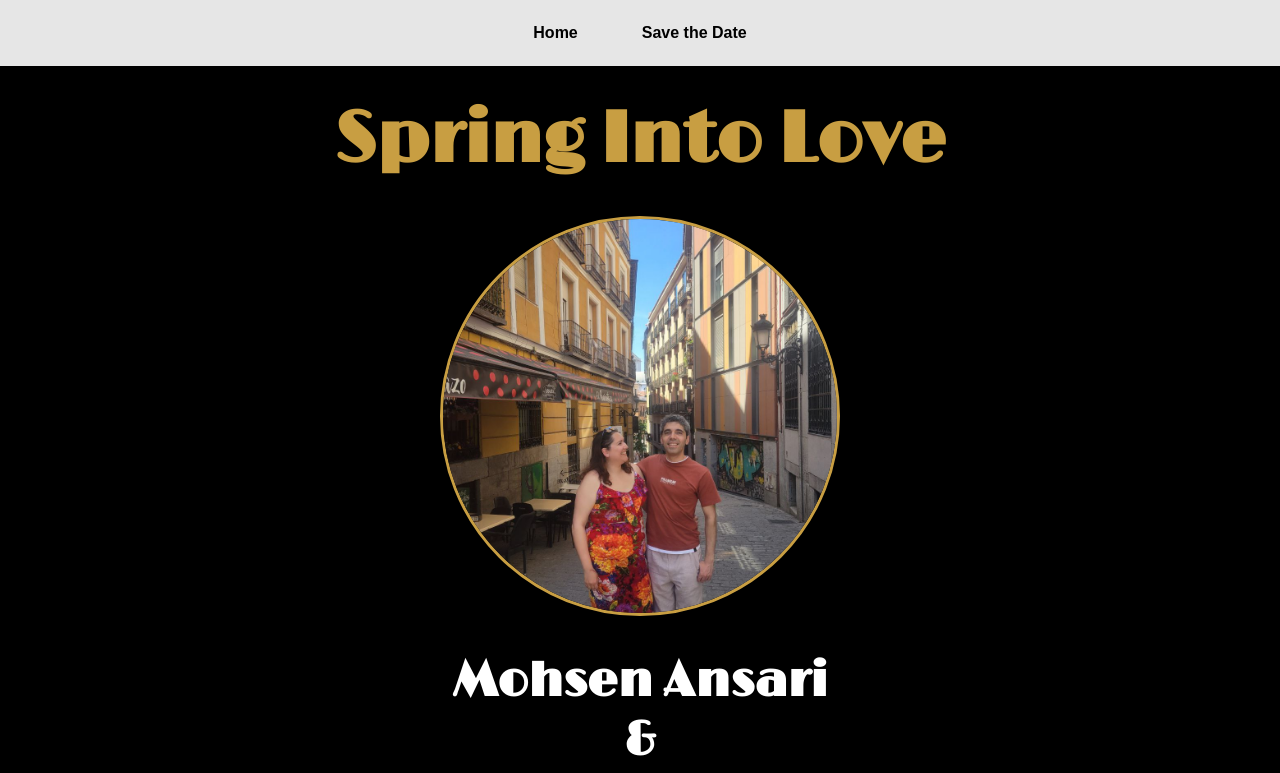
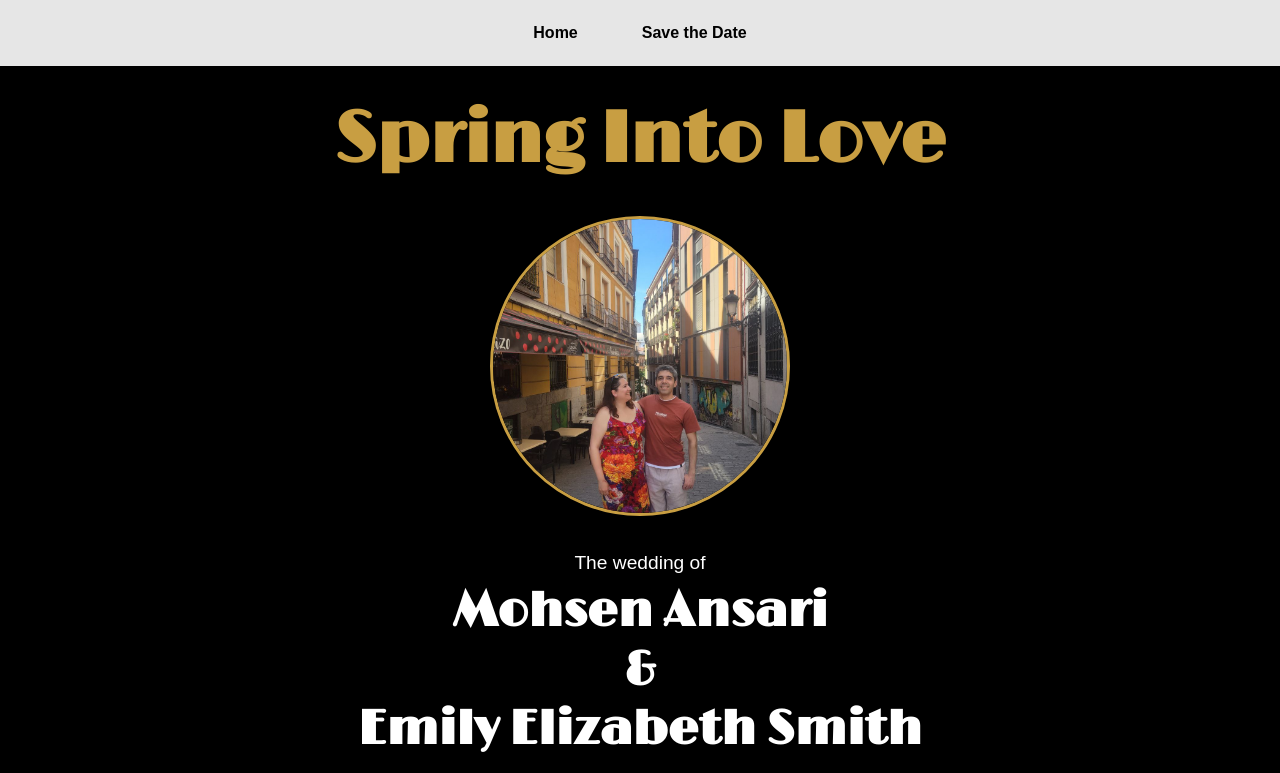
Before and after one commit to mohsenari/springintolove, a React app: page / in a window 1280 px wide. Shown: the top 773 px of the page. Built offline with nearby package versions, Linux system fonts and the light colour scheme.

Commit message:
removed db added wedding of

```diff
--- a/src/components/Home.js
+++ b/src/components/Home.js
@@ -13,12 +13,11 @@ const Home = () => {
             className="couple-image"
           />
         </div>
-
+        <p className="detail">The wedding of</p>
         <h1 className="names">Mohsen Ansari <br />&<br /> Emily Elizabeth Smith</h1>
 
         <div className="wedding-details">
           <p className="detail"><strong>Date:</strong> March 20, 2026</p>
-          {/* <p className="detail"><strong>Ceremony:</strong> 2:00 PM</p> */}
           <p className="detail"><strong>Venue:</strong> The Eglinton Grand</p>
           <a href="https://maps.app.goo.gl/yFKeUseKCx4LwL3dA" >
             <p className="detail">400 Eglinton Ave W, Toronto, ON M5N 1A2</p>
--- a/src/styles/App.css
+++ b/src/styles/App.css
@@ -82,8 +82,8 @@ a {
 }
 
 .couple-image {
-  width: 400px;
-  height: 400px;
+  width: 300px;
+  height: 300px;
   border-radius: 50%;
   object-fit: cover;
   border: 3px solid var(--gold);
```
Also changed, not shown: 1 other file (tests, documents, lock files or other folders).
